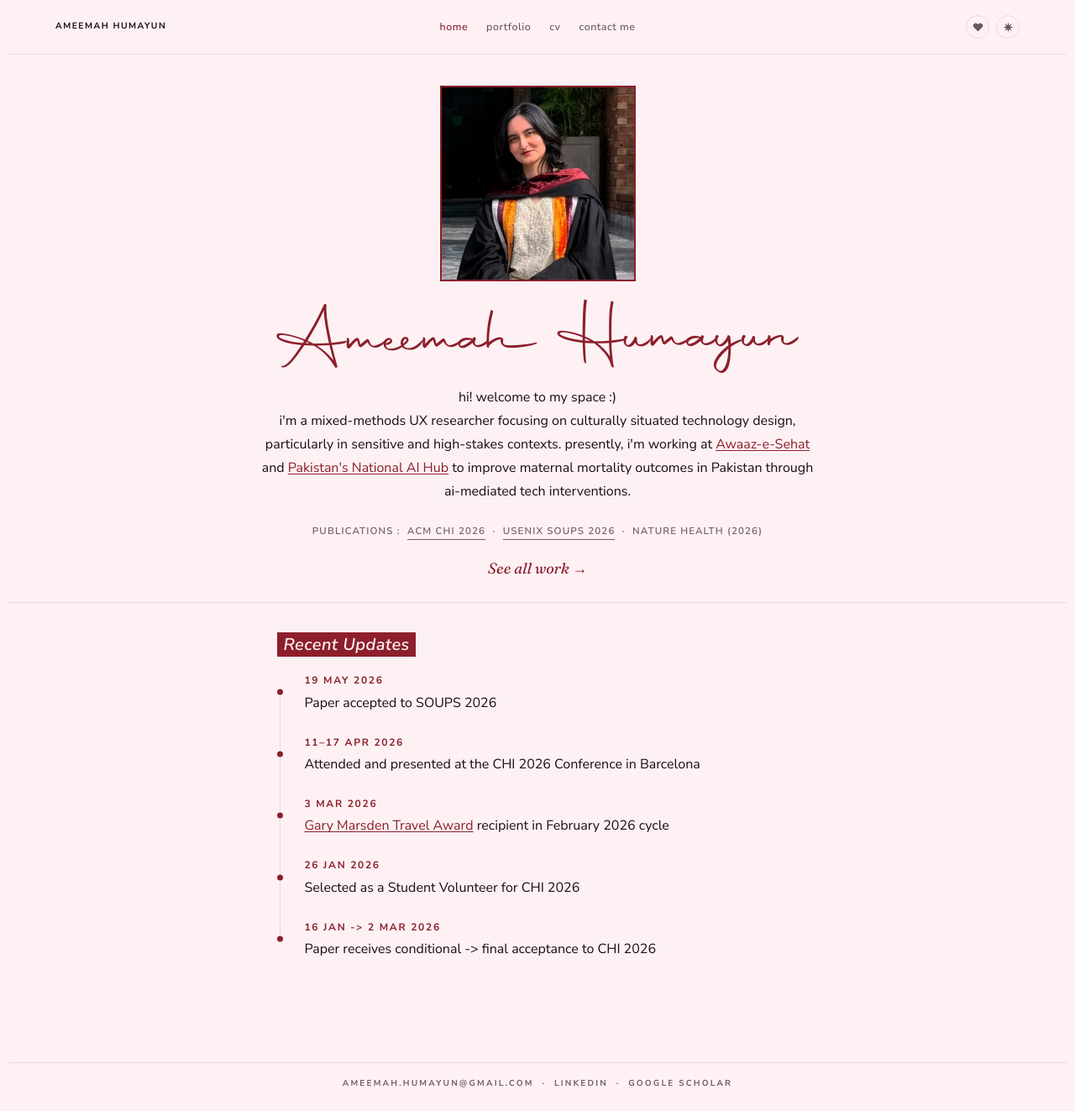
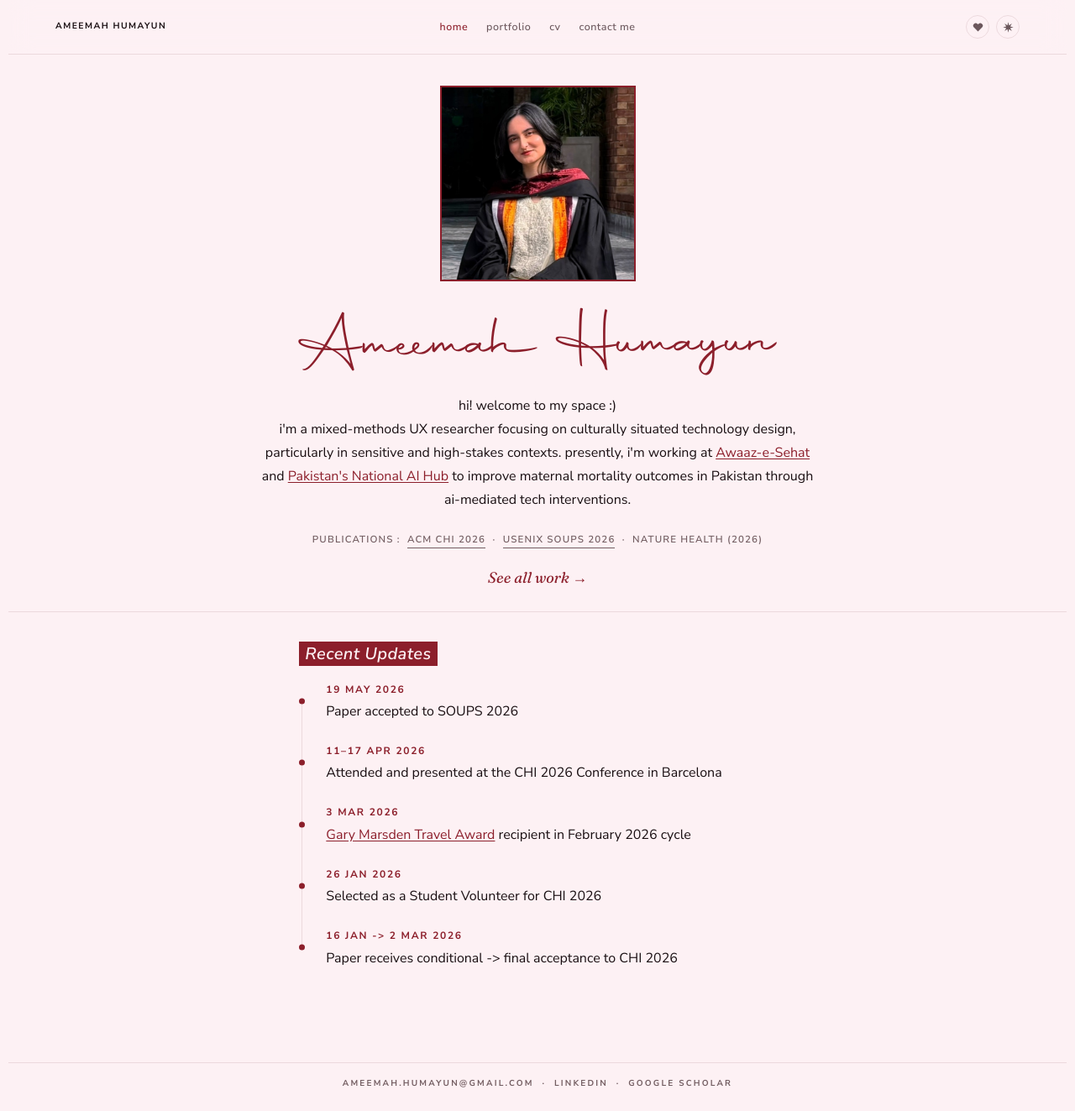
Before and after one commit to ameemahumayun/ameemahumayun.github.io, a Jekyll site: the page built from index.html, in a window 1280 px wide and 1323 px high. Shown: the whole window at 84% size. Built offline with Jekyll 4.4.1, drawn with Linux system fonts in a browser that asks for light colours.

Commit message:
Shrink the name by ~5pt and give it equal, roomier space above/below
Name: --name-size drops from min(80px, ...0.1145) to min(73.3px,
...0.105), about 5pt smaller, so its ink is ~86% of the bio's longest
line. The Recent Updates block follows via --name-width.

Spacing: the gap from the photo to the name and from the name to the
bio is now set by --name-gap (36px, 30px at <=900px), with em offsets
for where Autography's ink sits in its box, replacing the inline
margins, the portrait's bottom margin and the !important phone
override. Measured on the rendered page: 32px above and below on
desktop, 26px at tablet width, 28/29px on phones, up from 14-25px.

Co-Authored-By: Claude Opus 5.5 <noreply@anthropic.com>
Claude-Session: https://claude.ai/code/session_01RzgRSrTmedEEfQSDh9yj4S

```diff
--- a/assets/css/components.css
+++ b/assets/css/components.css
@@ -214,7 +214,7 @@
   display: block;
   width: var(--portrait-size);
   height: var(--portrait-size);
-  margin: 0.3rem auto 1.75rem;
+  margin: 0.3rem auto 0;
   object-fit: cover;
   object-position: 50% 12%;
   border: 2px solid var(--color-accent);  /* the theme's signature color: maroon in rose */
@@ -264,14 +264,7 @@
   .hero--profile .hero__row { flex-direction: column; align-items: center; gap: var(--space-4); }
   .hero--profile .hero__text { text-align: center; }
   .hero__avatar-frame { order: -1; width: 220px; transform: none; }
-  .hero__portrait { margin-top: 0; margin-bottom: 1.25rem; }
-  /* index.html sets the name's desktop margins inline (tuned against the
-     two-column row, which doesn't exist in this stacked layout) — override
-     with !important since nothing less specific beats an inline style. */
-  .hero__name {
-    margin-top: 0.5rem !important;
-    margin-bottom: 0.5rem !important;
-  }
+  .hero__portrait { margin-top: 0; }
   .hero--profile .eyebrow-rule {
     white-space: normal;
     font-size: 11.5px;
@@ -640,13 +633,27 @@ details[open] .accordion__icon::after { opacity: 0; }                          /
    660px wide (index.html) and otherwise the viewport minus the 24px
    mobile gutters, and Autography's ink runs 7.74x its font-size wide
    (measured on the rendered page, swashes included), so
-   these factors keep the name's ink at ~94% of the bio's longest line at
+   these factors keep the name's ink at ~86% of the bio's longest line at
    every width. --name-width is that ink width, which the Recent Updates
    block reuses so it starts exactly where the name does. Change the
    font and the 7.74 has to be re-measured. */
 :root {
-  --name-size: min(80px, calc((100vw - 48px) * 0.1145));
+  --name-size: min(73.3px, calc((100vw - 48px) * 0.105));
   --name-width: calc(var(--name-size) * 7.74);
+}
+/* Equal visible space above and below the name: --name-gap from the
+   photo's bottom edge to the top of the name's ink, and from the bottom
+   of its ink to the top of the bio's first line. The em terms cancel
+   where Autography's ink sits inside its own box (top ~0.03em above it,
+   bottom ~0.17em above the box's bottom); the 8px is the bio's first
+   line sitting that far inside its own box (its line-height). Measured
+   on the rendered page the visible gap lands ~4px under --name-gap
+   (32px / 26px), equal above and below. */
+:root { --name-gap: 36px; }
+@media (max-width: 900px) { :root { --name-gap: 30px; } }
+.signature-text.hero__name {
+  margin-top: calc(var(--name-gap) + 0.03em);
+  margin-bottom: calc(var(--name-gap) - 8px - 0.17em);
 }
 .name-width {
   width: min(100%, var(--name-width));
--- a/index.html
+++ b/index.html
@@ -9,7 +9,7 @@ description: Mixed-methods UX researcher working on human-centered AI for health
 <header class="hero hero--profile">
   <div class="hero__inner">
     <img class="hero__portrait" src="{{ '/assets/images/me.jpeg' | relative_url }}" alt="Portrait of Ameemah Humayun" width="600" height="802">
-    <h1 class="signature-text hero__name" style="margin-top:0;margin-bottom:0.5rem;">Ameemah Humayun</h1>
+    <h1 class="signature-text hero__name">Ameemah Humayun</h1>
     <div class="hero__row hero__row--solo">
       <div class="hero__text">
         <p class="lead" style="max-width:660px;font-size:var(--text-base);line-height:1.75;margin-top:0;margin-bottom:1.5rem;">hi! welcome to my space :)<br>i'm a mixed-methods UX researcher focusing on culturally situated technology design, particularly in sensitive and high-stakes contexts. presently, i'm working at <a href="https://or.lums.edu.pk/research-project/lums-faculty-showcases-bill-melinda-gates-foundation-funded-project-78th-un" target="_blank" rel="noopener" class="link-teal">Awaaz-e-Sehat</a> and <a href="https://lums.edu.pk/news/lums-awarded-major-grant-establish-pakistans-first-national-ai-hub" target="_blank" rel="noopener" class="link-teal">Pakistan's National AI Hub</a> to improve maternal mortality outcomes in Pakistan through ai-mediated tech interventions.</p>
```
